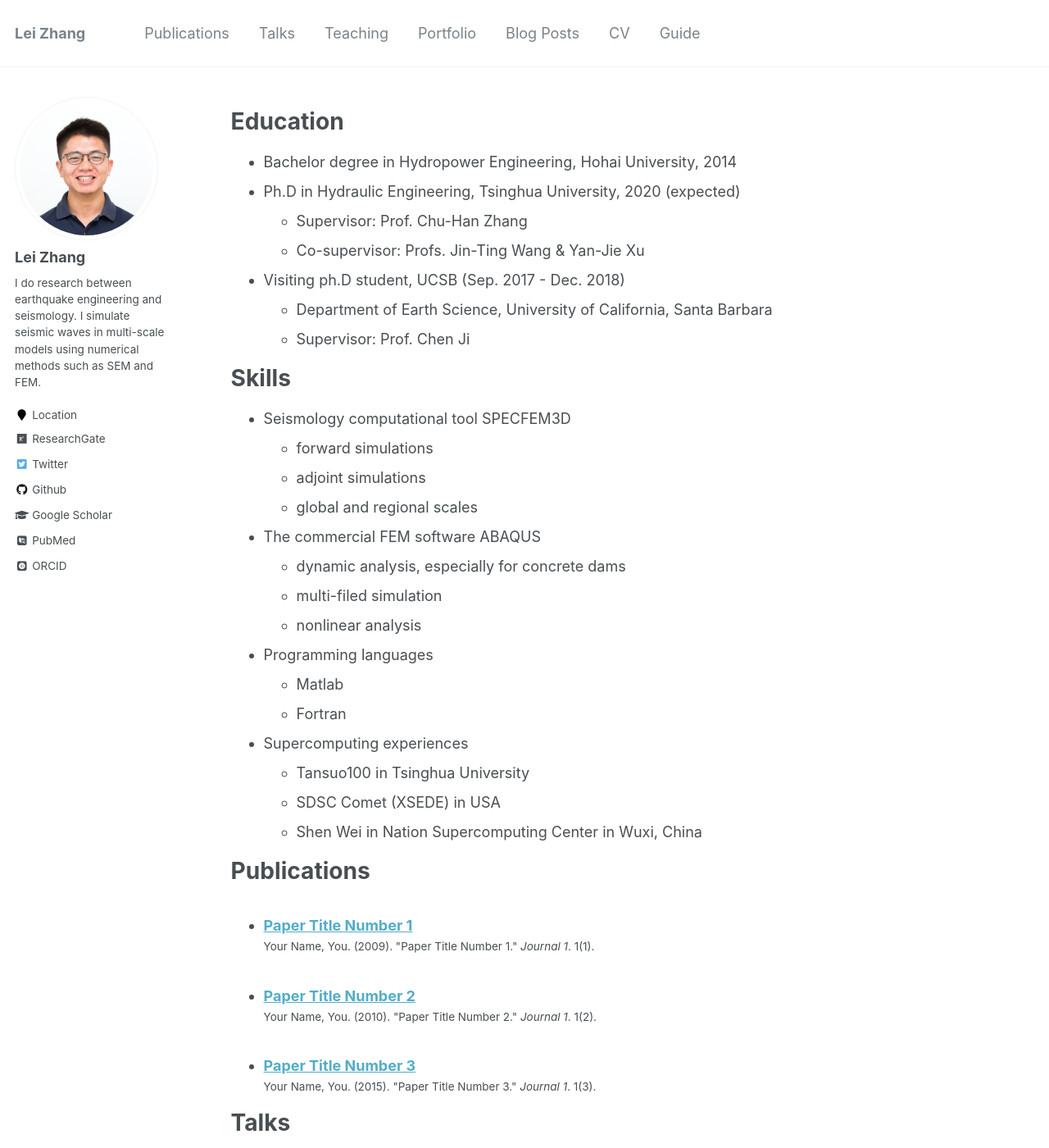
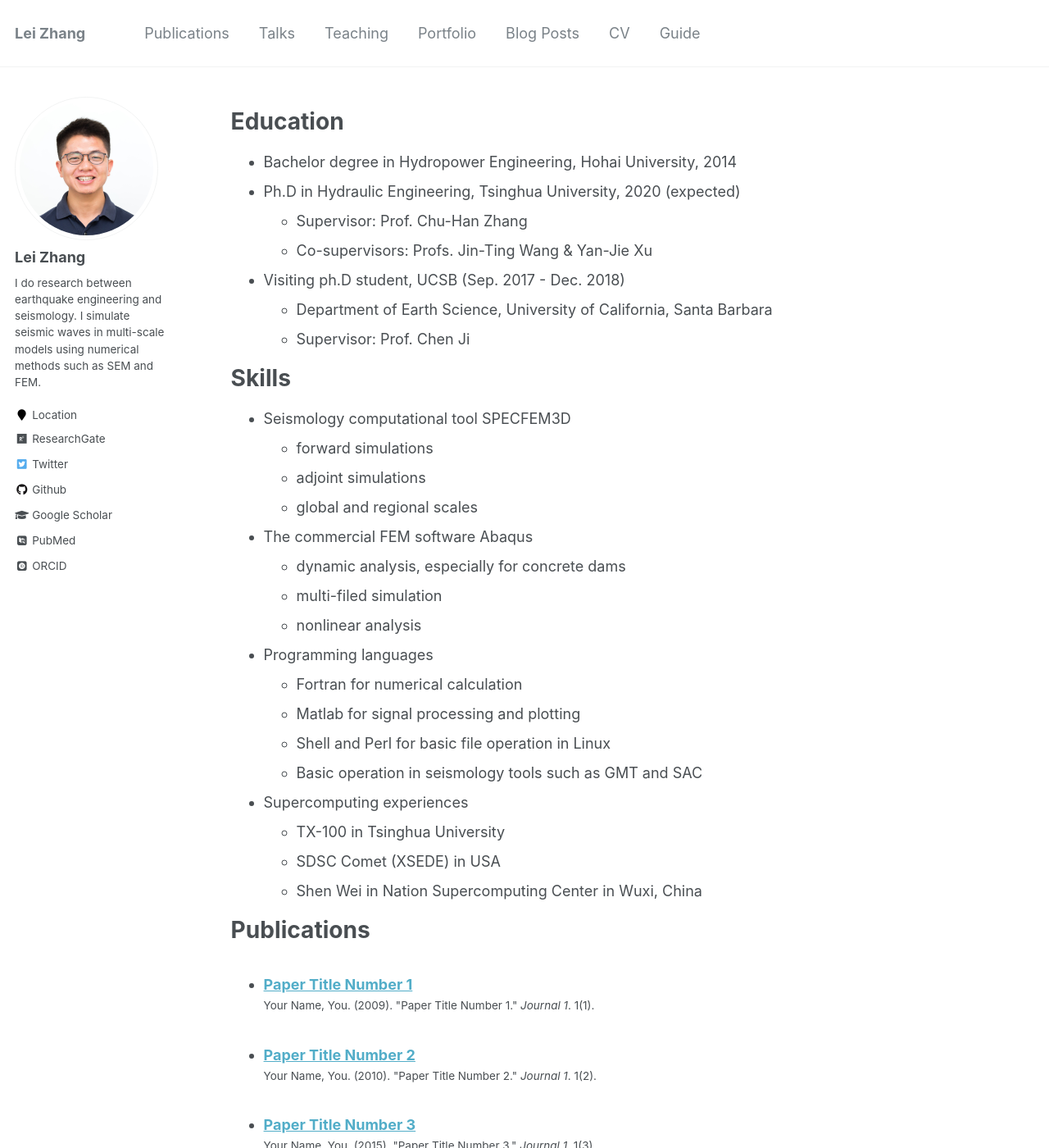
Before and after one commit to zhanglei911/zhanglei911.github.io, a Jekyll site: the page built from _pages/cv.md, in a window 1280 px wide and 1400 px high. Shown: the whole window at 82% size. Built offline with Jekyll 4.4.1, drawn with Linux system fonts in a browser that asks for light colours; some web fonts are replaced.

Commit message:
Update cv.md

```diff
--- a/_pages/cv.md
+++ b/_pages/cv.md
@@ -14,7 +14,7 @@ Education
 * Bachelor degree in Hydropower Engineering, Hohai University, 2014
 * Ph.D in Hydraulic Engineering, Tsinghua University, 2020 (expected)
   * Supervisor: Prof. Chu-Han Zhang
-  * Co-supervisor: Profs. Jin-Ting Wang & Yan-Jie Xu
+  * Co-supervisors: Profs. Jin-Ting Wang & Yan-Jie Xu
 * Visiting ph.D student, UCSB (Sep. 2017 - Dec. 2018)
   * Department of Earth Science, University of California, Santa Barbara
   * Supervisor: Prof. Chen Ji
@@ -25,15 +25,17 @@ Skills
   * forward simulations
   * adjoint simulations
   * global and regional scales
-* The commercial FEM software ABAQUS
+* The commercial FEM software Abaqus
   * dynamic analysis, especially for concrete dams
   * multi-filed simulation
   * nonlinear analysis
 * Programming languages
-  * Matlab
-  * Fortran
+  * Fortran for numerical calculation
+  * Matlab for signal processing and plotting
+  * Shell and Perl for basic file operation in Linux
+  * Basic operation in seismology tools such as GMT and SAC
 * Supercomputing experiences
-  * Tansuo100 in Tsinghua University
+  * TX-100 in Tsinghua University
   * SDSC Comet (XSEDE) in USA
   * Shen Wei in Nation Supercomputing Center in Wuxi, China
 
```
